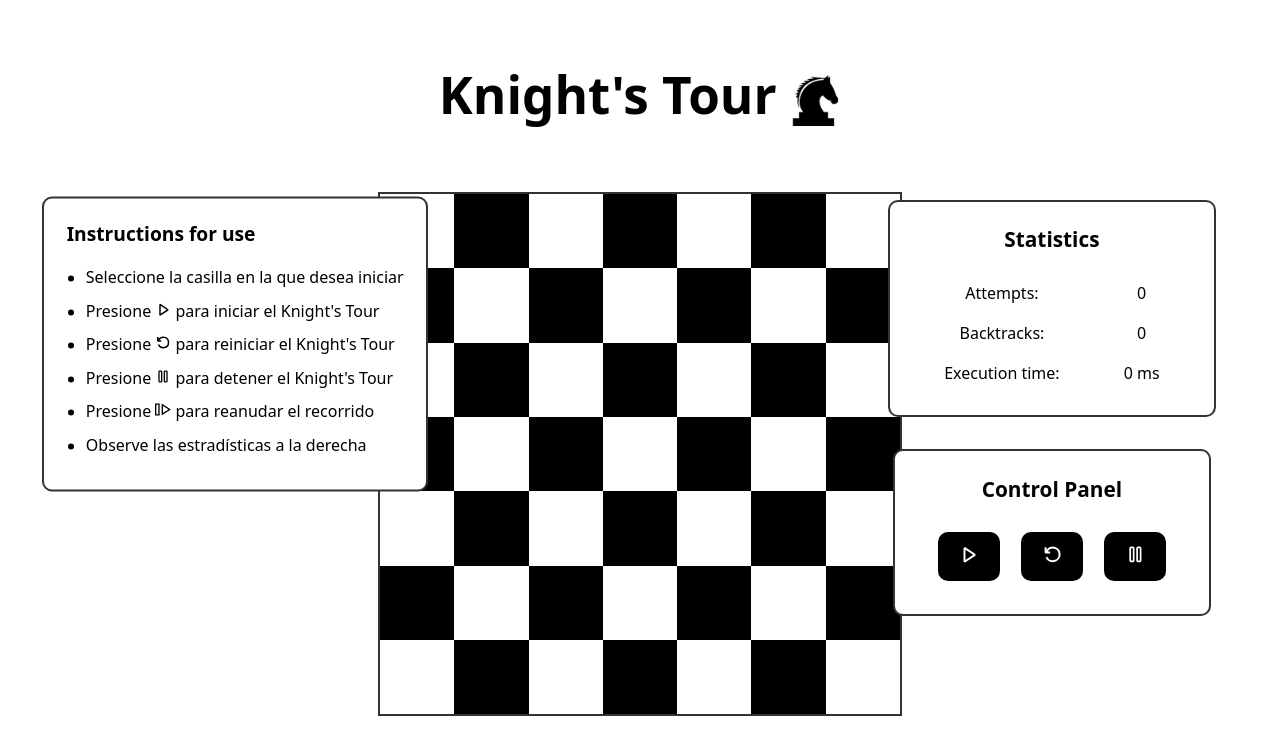
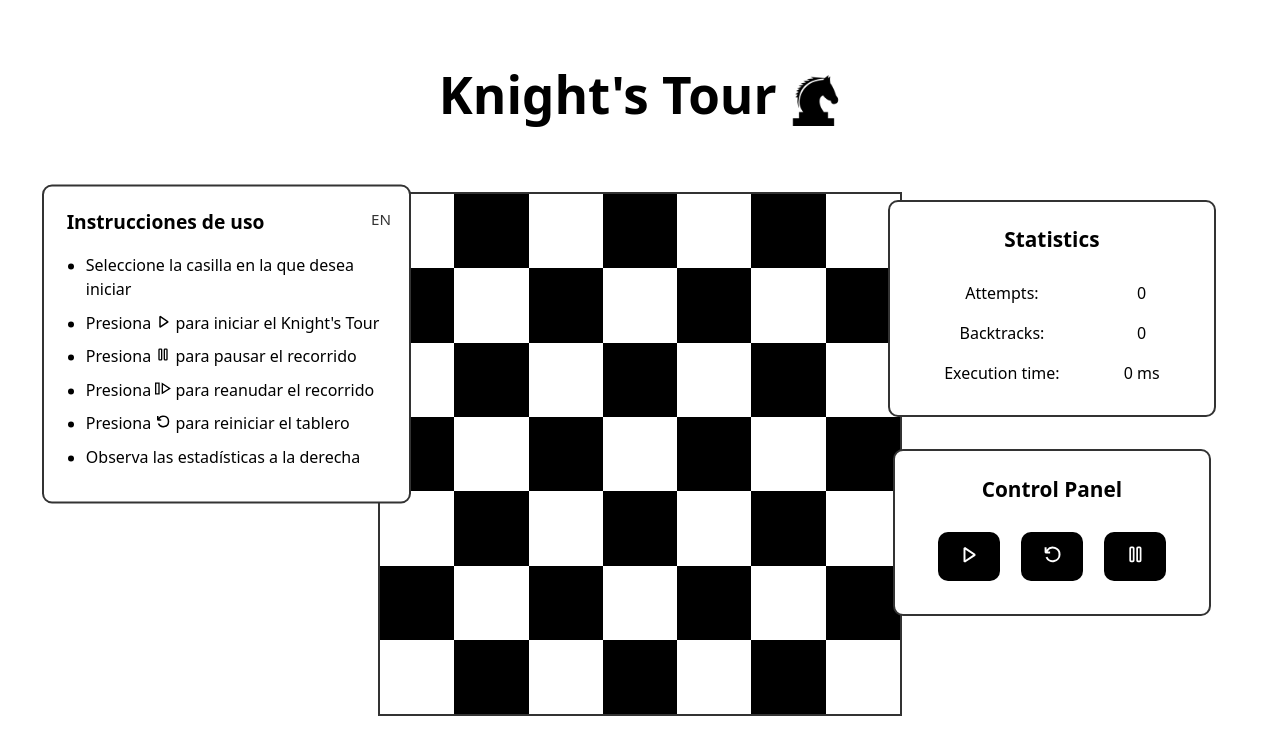
Before and after one commit to HemaniakAE/Heldyis_Derrick_Yeremi_Proyecto-2, a React (Vite) app: page / in a window 1280 px wide. Shown: the top 754 px of the page. Built offline with nearby package versions, Linux system fonts and the light colour scheme.

Commit message:
Agrega estilos y un botón switch de idioma al instructions box

```diff
--- a/src/Components/Instructions.css
+++ b/src/Components/Instructions.css
@@ -3,7 +3,7 @@
     border: 2px solid #333;
     padding: 1.4em;
     border-radius: 10px;
-    min-width: 220px;
+    width: 320px;
     margin-bottom: 2em;
     text-align: left;
 }
@@ -23,3 +23,21 @@
     margin-bottom: 0.6em;
     color: #000000;
 }
+
+.lang-switch {
+  position: absolute;
+  top: 23px;
+  right: 12px;
+  background: none;
+  border: none;
+  color: #333;
+  font-size: 0.95em;
+  cursor: pointer;
+  padding: 2px 8px;
+  border-radius: 5px;
+  transition: background 0.5s;
+}
+
+.lang-switch:hover {
+  background: #adaaaa;
+}
--- a/src/Components/Instructions.jsx
+++ b/src/Components/Instructions.jsx
@@ -1,4 +1,4 @@
-import React from "react";
+import React, {useState} from "react";
 import './Instructions.css'
 import { VscDebugStart } from "react-icons/vsc";
 import { VscDebugRestart } from "react-icons/vsc";
@@ -6,19 +6,44 @@ import { LuPause } from "react-icons/lu";
 import { GrResume } from "react-icons/gr";
 
 function Instructions() {
+    const [lang, setLang] = useState('es');
+
+    const instructions = {
+        es: [
+            <>Seleccione la casilla en la que desea iniciar</>,
+            <>Presiona <VscDebugStart /> para iniciar el Knight's Tour</>,
+            <>Presiona <LuPause /> para pausar el recorrido</>,
+            <>Presiona <GrResume /> para reanudar el recorrido</>,
+            <>Presiona <VscDebugRestart /> para reiniciar el tablero</>,
+            <>Observa las estadísticas a la derecha</>
+        ],
+        en: [
+            <>Select the box you want to start</>,
+            <>Press <VscDebugStart /> to start the knight's tour.</>,
+            <>Press <LuPause /> to pause execution.</>,
+            <>Press <GrResume /> to resume execution.</>,
+            <>Press <VscDebugRestart /> to reset the board.</>,
+            <>Check the statistics on the right.</>
+        ]
+    };
+
     return (
         <div className="instructions-box">
-            <h2>Instructions for use</h2>
+            <button
+                className="lang-switch"
+                onClick={() => setLang(lang === 'es' ? 'en' : 'es')}
+                title="Cambiar idioma/Change language"
+            >
+                {lang === 'es' ? 'EN' : 'ES'}
+            </button>
+            <h2>{lang === 'es' ? 'Instrucciones de uso' : 'Instructions for use'}</h2>
             <ul>
-                <li>Seleccione la casilla en la que desea iniciar</li>
-                <li>Presione <VscDebugStart /> para iniciar el Knight's Tour</li>
-                <li>Presione <VscDebugRestart /> para reiniciar el Knight's Tour</li>
-                <li>Presione <LuPause /> para detener el Knight's Tour</li>
-                <li>Presione <GrResume /> para reanudar el recorrido</li>
-                <li>Observe las estradísticas a la derecha</li>
+                {instructions[lang].map((text, idx) => (
+                    <li key={idx}>{text}</li>
+                ))}
             </ul>
         </div>
     );
 }
 
-export default Instructions
+export default Instructions;
```
